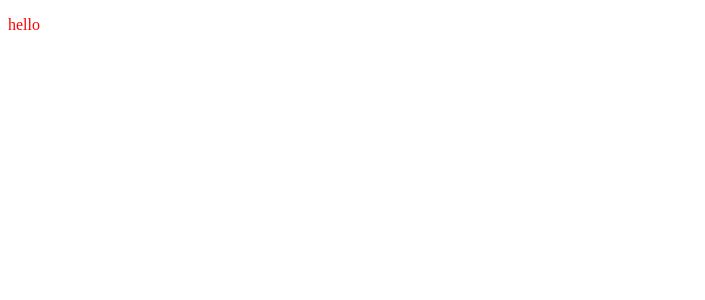
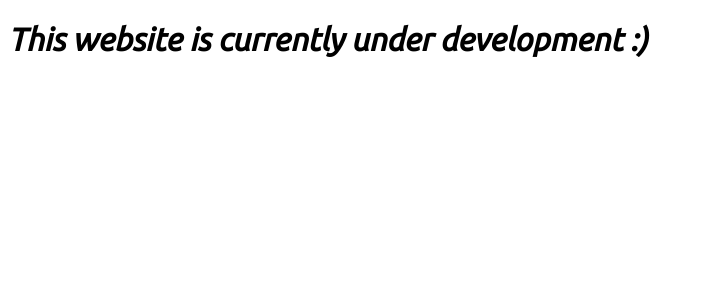
Before and after one commit to indramahaarta/personal_website, a Django app: page / in a window 1280 px wide. Before the commit the part shown is almost empty. Shown: the top 300 px of the page, without its empty margins (0-705 px from the left). Run offline with Django 4.2, Linux system fonts and the light colour scheme.

Commit message:
Under development mode on

```diff
--- a/main/static/css/mainview.css
+++ b/main/static/css/mainview.css
@@ -1,3 +1,3 @@
-p {
-    color: red;
+h1 {
+    font-family: 'Ubuntu', sans-serif;
 }
--- a/main/templates/mainview.html
+++ b/main/templates/mainview.html
@@ -8,9 +8,17 @@
     <meta name="viewport" content="width=device-width, initial-scale=1.0">
     <title>Document</title>
 
+    <!-- FONT -->
+    <link rel="preconnect" href="https://fonts.googleapis.com">
+    <link rel="preconnect" href="https://fonts.gstatic.com" crossorigin>
+    <link href="https://fonts.googleapis.com/css2?family=Ubuntu:ital@1&display=swap" rel="stylesheet">
+
+    <!-- CSS -->
     <link rel="stylesheet" href="{% static 'css/mainview.css' %}">
 </head>
 <body>
-    <p>hello</p>
+    <div>
+        <h1>This website is currently under development :)</h1>
+    </div>
 </body>
 </html>
```
